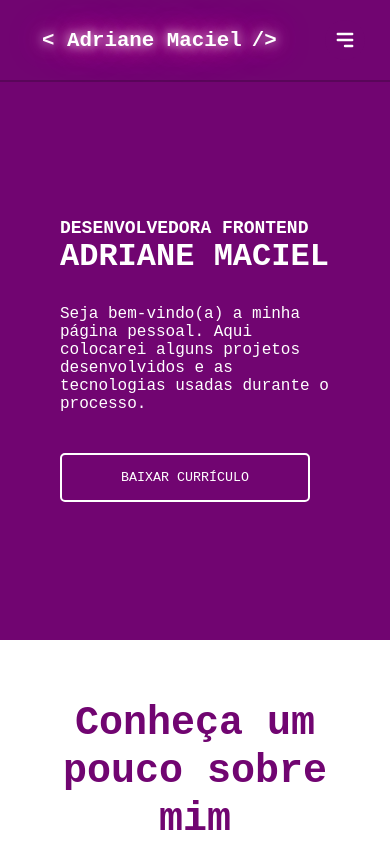
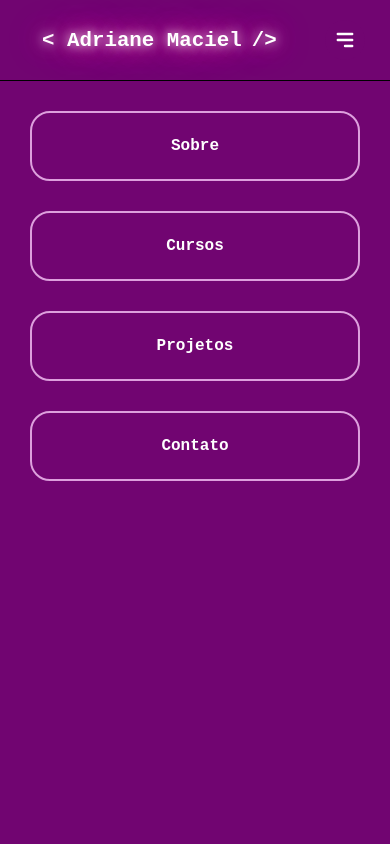
Before and after one commit to adrianemaciel/my-portfolio-react, a React (Create React App) app: page / in a window 390 px wide. Both pictures are taken after a click on the button 345 px from the left and 40 px from the top of the page. Shown: the top 844 px of the page. Built offline with nearby package versions, Linux system fonts and the light colour scheme; no server answers.

Commit message:
perf: functional responsive menu

```diff
--- a/src/components/Header/index.js
+++ b/src/components/Header/index.js
@@ -1,7 +1,9 @@
-import React from "react";
+import React, { useState } from "react";
 import "./styles.css";
 
 const Header = () => {
+  const [isNavExpanded, setIsNavExpanded] = useState(false);
+
   return (
     <nav className="navigation">
       <div className="navbar">
@@ -10,8 +12,36 @@ const Header = () => {
           <span className="brand-name"> Adriane Maciel</span>
           <span className="tags">/&gt;</span>
         </div>
-        <div className="navigation-menu">
-          <ul>
+        <button
+          className="hamburger"
+          onClick={() => {
+            setIsNavExpanded(!isNavExpanded);
+          }}
+        >
+          {/* icon from heroicons.com */}
+          <svg
+            xmlns="http://www.w3.org/2000/svg"
+            className="h-5 w-5"
+            viewBox="0 0 20 20"
+            fill="white"
+          >
+            <path
+              fillRule="evenodd"
+              d="M3 5a1 1 0 011-1h12a1 1 0 110 2H4a1 1 0 01-1-1zM3 10a1 1 0 011-1h12a1 1 0 110 2H4a1 1 0 01-1-1zM9 15a1 1 0 011-1h6a1 1 0 110 2h-6a1 1 0 01-1-1z"
+              clipRule="evenodd"
+            />
+          </svg>
+        </button>
+        <div
+          className={
+            isNavExpanded ? "navigation-menu expanded" : "navigation-menu"
+          }
+        >
+          <ul
+            onClick={() => {
+              setIsNavExpanded(!isNavExpanded);
+            }}
+          >
             <li>
               <a href="#about">Sobre</a>
             </li>
@@ -27,21 +57,6 @@ const Header = () => {
           </ul>
         </div>
       </div>
-      <button className="hamburger">
-        {/* icon from heroicons.com */}
-        <svg
-          xmlns="http://www.w3.org/2000/svg"
-          className="h-5 w-5"
-          viewBox="0 0 20 20"
-          fill="white"
-        >
-          <path
-            fillRule="evenodd"
-            d="M3 5a1 1 0 011-1h12a1 1 0 110 2H4a1 1 0 01-1-1zM3 10a1 1 0 011-1h12a1 1 0 110 2H4a1 1 0 01-1-1zM9 15a1 1 0 011-1h6a1 1 0 110 2h-6a1 1 0 01-1-1z"
-            clipRule="evenodd"
-          />
-        </svg>
-      </button>
     </nav>
   );
 };
--- a/src/components/Header/styles.css
+++ b/src/components/Header/styles.css
@@ -1,5 +1,6 @@
 .navigation {
   display: flex;
+  width: 100%;
   height: 80px;
   position: relative;
   padding: 0.5rem 2rem;
@@ -19,7 +20,7 @@
 .tags {
   color: white;
   font-size: 1.3rem;
-  font-weight:bold;
+  font-weight: bold;
   margin-left: 10px;
   animation: neon 5s infinite;
 }
@@ -68,6 +69,10 @@
   background-color: hsl(300, 92%, 23%);
 }
 
+.navigation-menu {
+  margin-left: 0 auto;
+}
+
 .navigation-menu ul {
   display: flex;
   font-weight: 800;
@@ -105,6 +110,7 @@
     top: 80px;
     left: 0;
     flex-direction: column;
+    width: 100%;
     height: calc(100vh - 77px);
     background-color: hsl(300, 92%, 23%);
     border-top: 1px solid black;
@@ -112,7 +118,7 @@
 
   .navigation-menu li {
     text-align: center;
-    margin: 0;
+    margin: 30px;
   }
 
   .navigation-menu li a {
@@ -121,7 +127,7 @@
     padding: 1.5rem 0;
   }
 
-  .navigation-menu li:hover {
-    background-color: #dda0dd;
+  .navigation-menu.expanded ul {
+    display: block;
   }
 }
```
